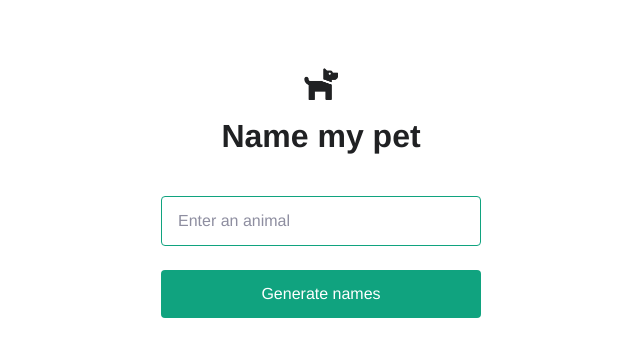
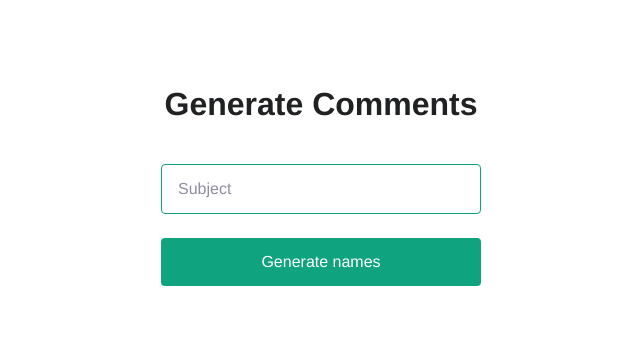
Before and after one commit to adrienvidal/ai-comments, a Next.js app: page / in a window 1280 px wide. Shown: the top 356 px of the page, without its empty margins (319-959 px from the left). Built offline with nearby package versions, Linux system fonts and the light colour scheme; a web font is replaced by a local one.

Commit message:
update title

```diff
--- a/pages/index.js
+++ b/pages/index.js
@@ -39,13 +39,12 @@ export default function Home() {
       </Head>
 
       <main className={styles.main}>
-        <img src="/dog.png" className={styles.icon} />
-        <h3>Name my pet</h3>
+        <h3>Generate Comments</h3>
         <form onSubmit={onSubmit}>
           <input
             type="text"
             name="animal"
-            placeholder="Enter an animal"
+            placeholder="Subject"
             value={animalInput}
             onChange={(e) => setAnimalInput(e.target.value)}
           />
```
